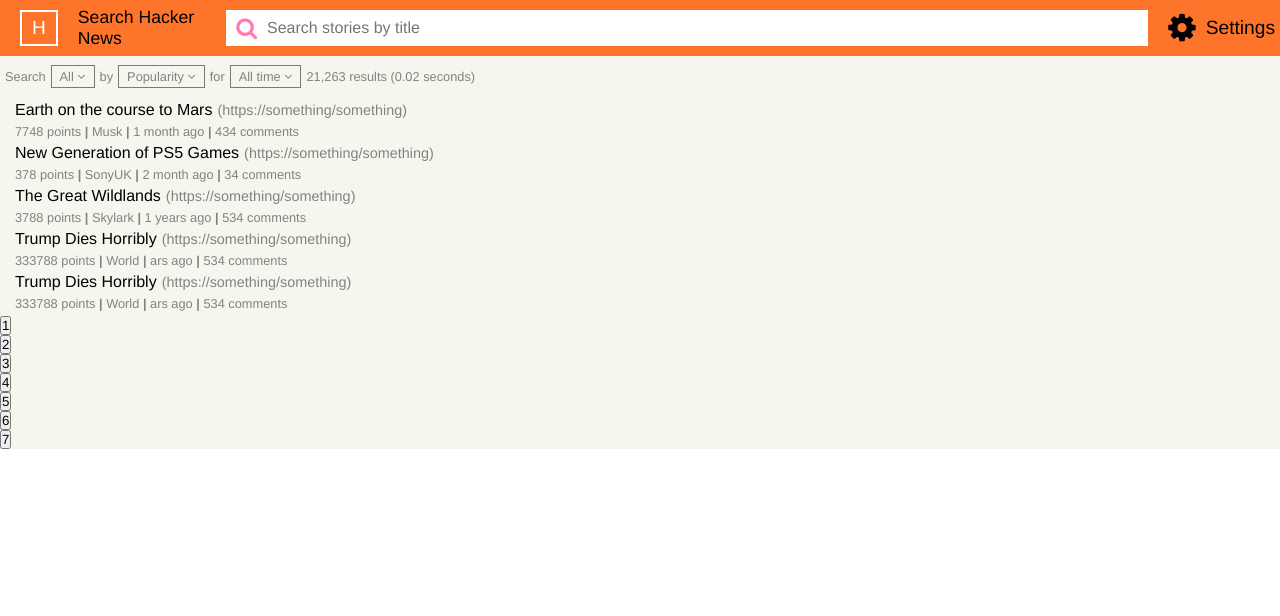
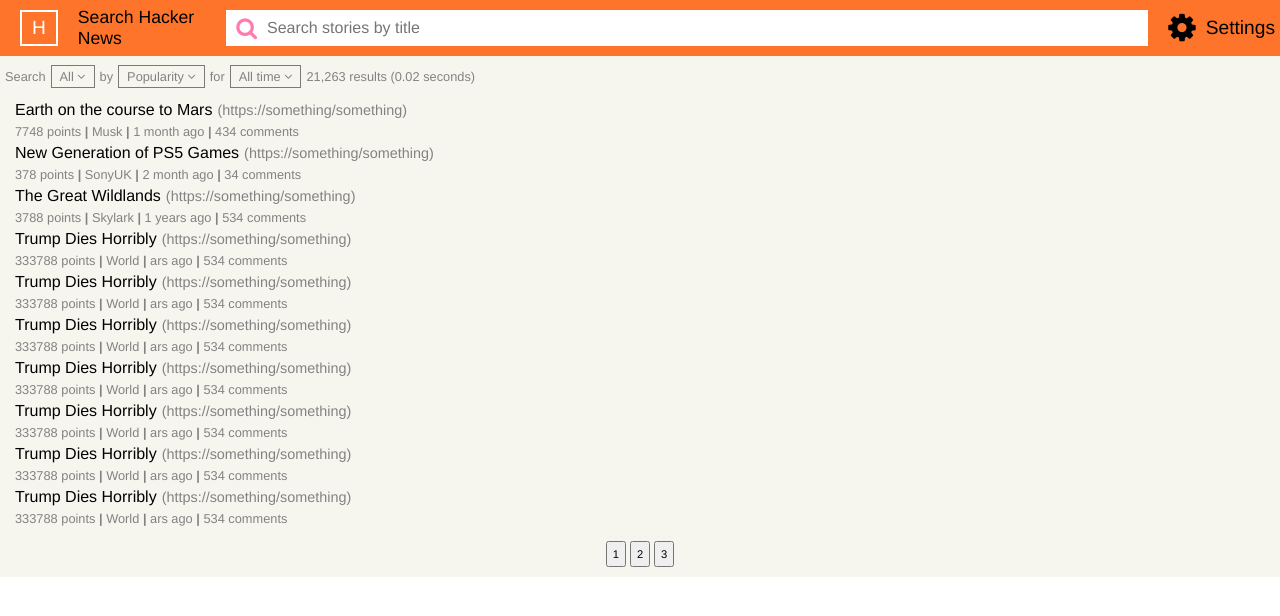
Before and after one commit to HamedPour/react-hacker-news, a React (Create React App) app: page / in a window 1280 px wide. Shown: the top 616 px of the page. Built offline with nearby package versions, Linux system fonts and the light colour scheme.

Commit message:
Pagination functionality completed

```diff
--- a/src/App.js
+++ b/src/App.js
@@ -7,8 +7,7 @@
 function App() {
   const [stories, setStories] = useState([]);
   const [loadingStories, setLoadingStories] = useState(false);
-  const [totalStories] = useState(10);
-  const [storiesPerPage] = useState(5);
+  const [storiesPerPage] = useState(10);
   const [currentPage, setCurrentPage] = useState(1);
 
   useEffect(() => {
@@ -30,6 +29,10 @@
   const firstStoryIndex = lastStoryIndex - storiesPerPage;
   const currentPageStories = stories.slice(firstStoryIndex, lastStoryIndex);
 
+  function updatePageHandler(number) {
+    setCurrentPage(number);
+  }
+
   return (
     <div className="App">
       <header className="App-header">
@@ -42,6 +45,7 @@
         })}
       </main>
       <Pagination
+        updatePage={updatePageHandler}
         totalStories={stories.length}
         storiesPerPage={storiesPerPage}
       />
--- a/src/components/Pagination/Pagination.js
+++ b/src/components/Pagination/Pagination.js
@@ -1,30 +1,37 @@
 import React from "react";
+import PaginationNav from "./styledComponents/PaginationNav";
 
 const Pagination = (props) => {
   const totalStories = props.totalStories;
   const storiesPerPage = props.storiesPerPage;
-
   const pageNumber = [];
 
+  // determine how many pagination buttons to show based on total
+  // number of stories send through props.
   for (let i = 1; i < Math.ceil(totalStories / storiesPerPage); i++) {
     pageNumber.push(i);
   }
 
-  // !!!!!!!!!!!!!!!!!!!!!!!!!!!!!!!!!!!!!!!!!!!
-  // Figure out how to only show storiesPerPage in stories and on the screen
+  // Send current page up to parent in order to change which
+  // page is being shown.
+  function updateCurrentPage(number) {
+    props.updatePage(number);
+  }
 
   return (
-    <nav>
+    <PaginationNav>
       <ul>
         {pageNumber.map((number) => {
           return (
             <li key={number}>
-              <button>{number}</button>
+              <button onClick={() => updateCurrentPage(number)}>
+                {number}
+              </button>
             </li>
           );
         })}
       </ul>
-    </nav>
+    </PaginationNav>
   );
 };
 
--- /dev/null
+++ b/src/components/Pagination/styledComponents/PaginationNav.js
@@ -0,0 +1,19 @@
+import styled from "styled-components";
+
+export default styled.nav`
+  & ul {
+    list-style: none;
+    display: flex;
+    flex-direction: row;
+    justify-content: center;
+
+    & li {
+      & button {
+        cursor: pointer;
+        font-size: 0.7rem;
+        padding: 5px;
+        margin: 10px 2px;
+      }
+    }
+  }
+`;
```
